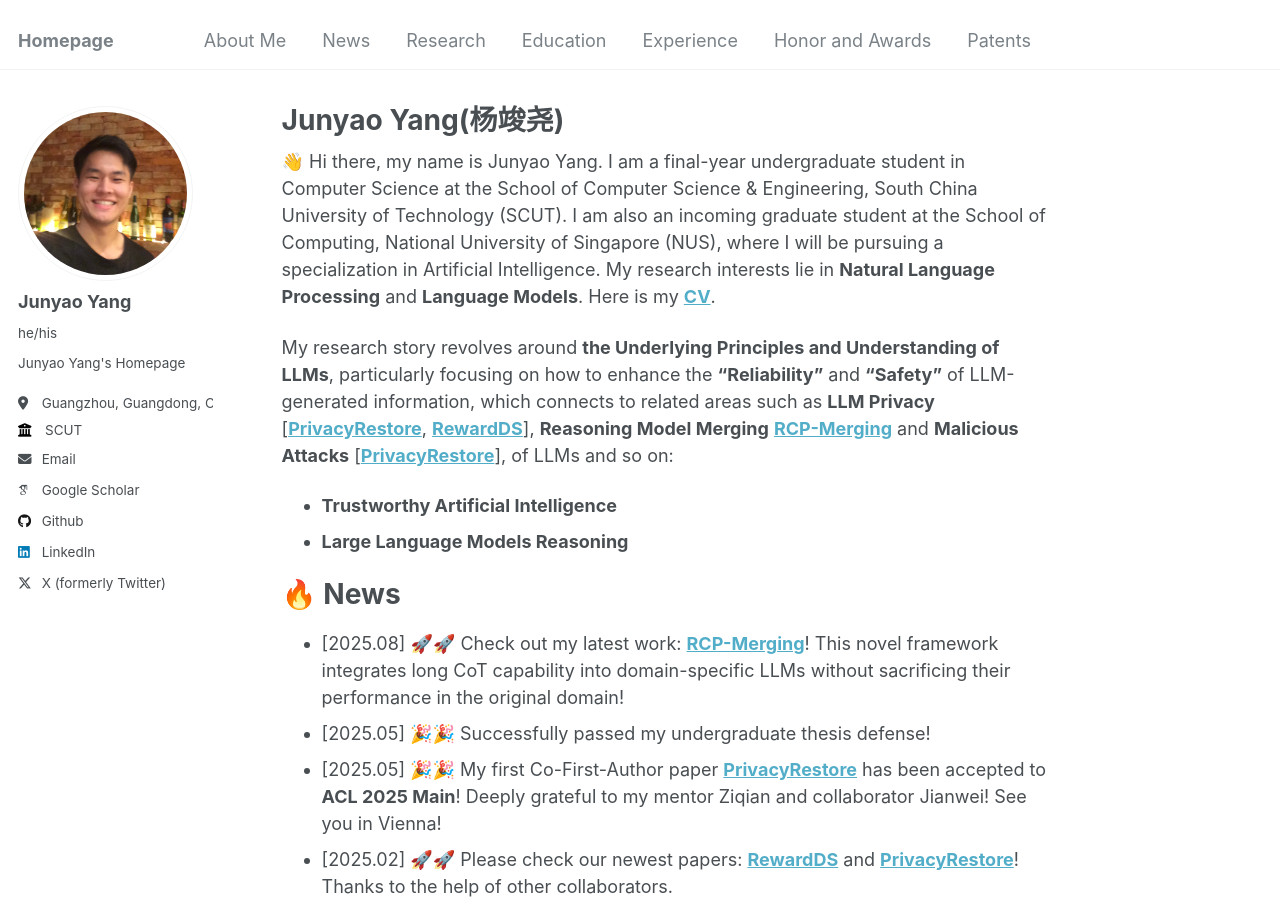
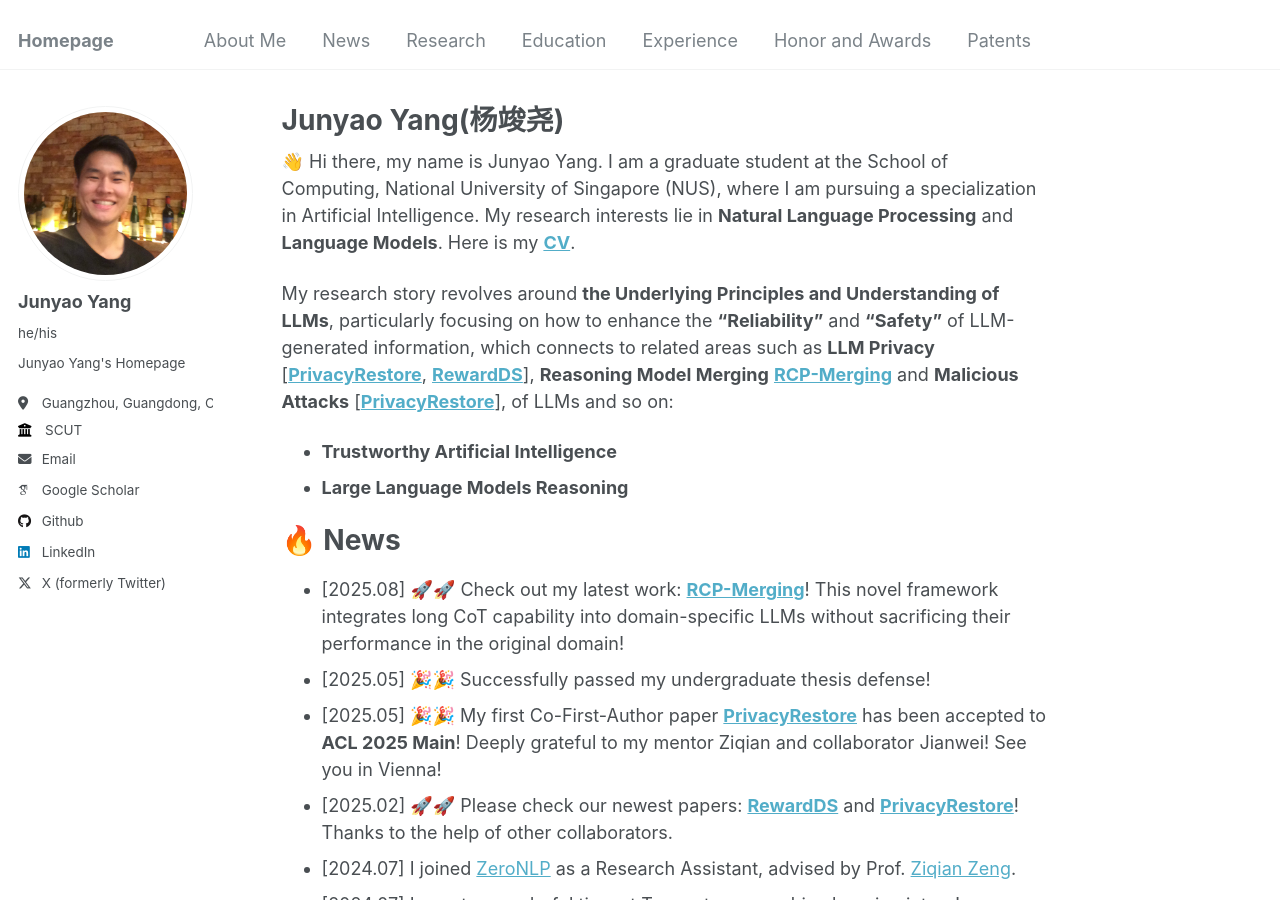
Before and after one commit to jyyang26/jyyang26.github.io, a Jekyll site: the page built from _pages/about.md, in a window 1280 px wide and 900 px high. Built offline with Jekyll 4.4.1, drawn with Linux system fonts in a browser that asks for light colours; some web fonts are replaced.

Commit message:
Update about.md

```diff
--- a/_pages/about.md
+++ b/_pages/about.md
@@ -7,7 +7,7 @@
   - /about.html
 ---
 
-👋 Hi there, my name is Junyao Yang. I am a final-year undergraduate student in Computer Science at the School of Computer Science & Engineering, South China University of Technology (SCUT). I am also an incoming graduate student at the School of Computing, National University of Singapore (NUS), where I will be pursuing a specialization in Artificial Intelligence. My research interests lie in **Natural Language Processing** and **Language Models**. Here is my **[CV](https://drive.google.com/file/d/17UEE4NB9HbyNba8TwQ5oO3y3Tu7hwhZm/view?usp=sharing)**.
+👋 Hi there, my name is Junyao Yang. I am a graduate student at the School of Computing, National University of Singapore (NUS), where I am pursuing a specialization in Artificial Intelligence. My research interests lie in **Natural Language Processing** and **Language Models**. Here is my **[CV](https://drive.google.com/file/d/17UEE4NB9HbyNba8TwQ5oO3y3Tu7hwhZm/view?usp=sharing)**.
 
 My research story revolves around **the Underlying Principles and Understanding of LLMs**, particularly focusing on how to enhance the **"Reliability"** and **"Safety"** of LLM-generated information, which connects to related areas such as **LLM Privacy** [**[PrivacyRestore](https://arxiv.org/abs/2406.01394)**, **[RewardDS](https://arxiv.org/abs/2502.18517)**], **Reasoning Model Merging** **[RCP-Merging](https://arxiv.org/abs/2508.03140)** and **Malicious Attacks** [**[PrivacyRestore](https://arxiv.org/abs/2406.01394)**], of LLMs and so on:
 
```
